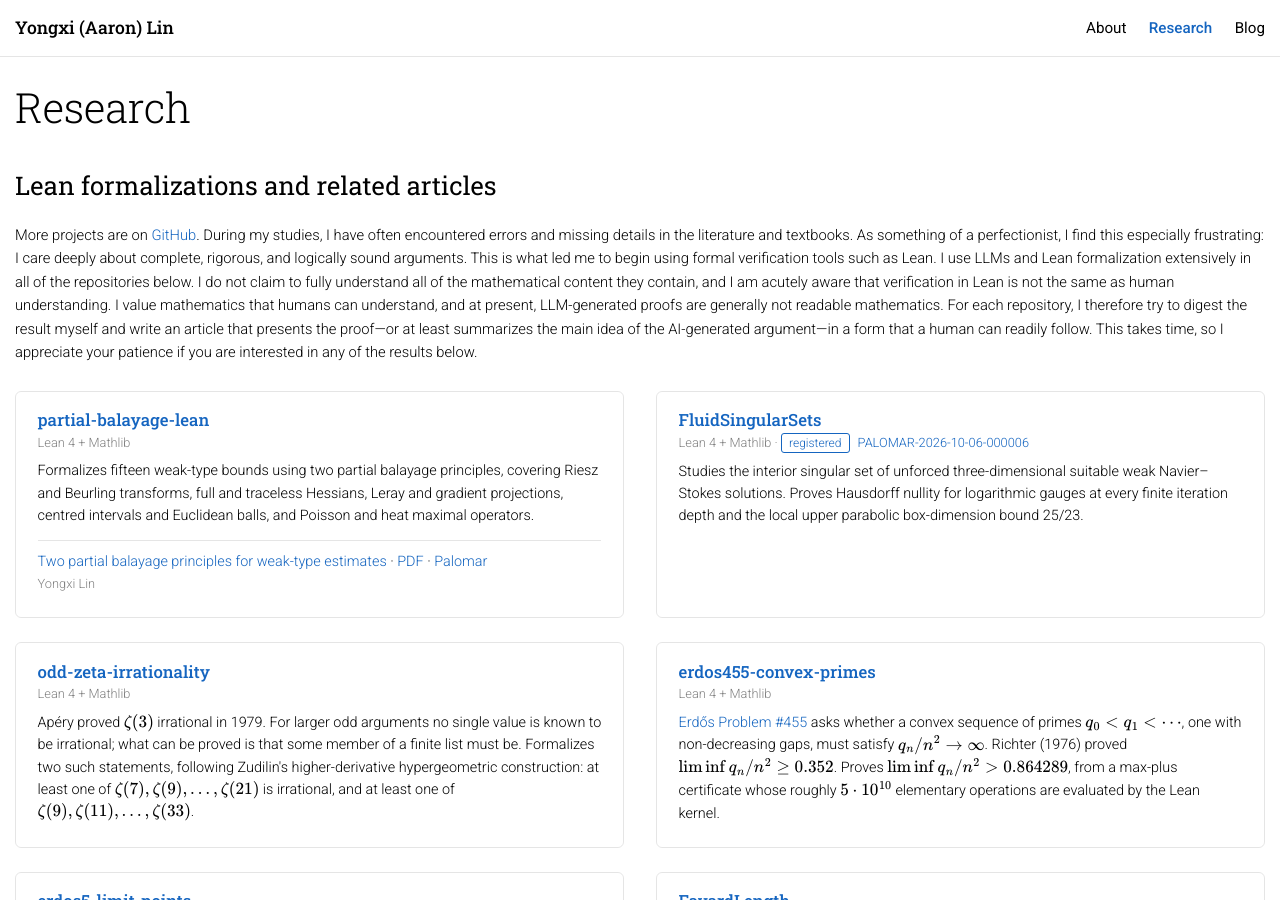
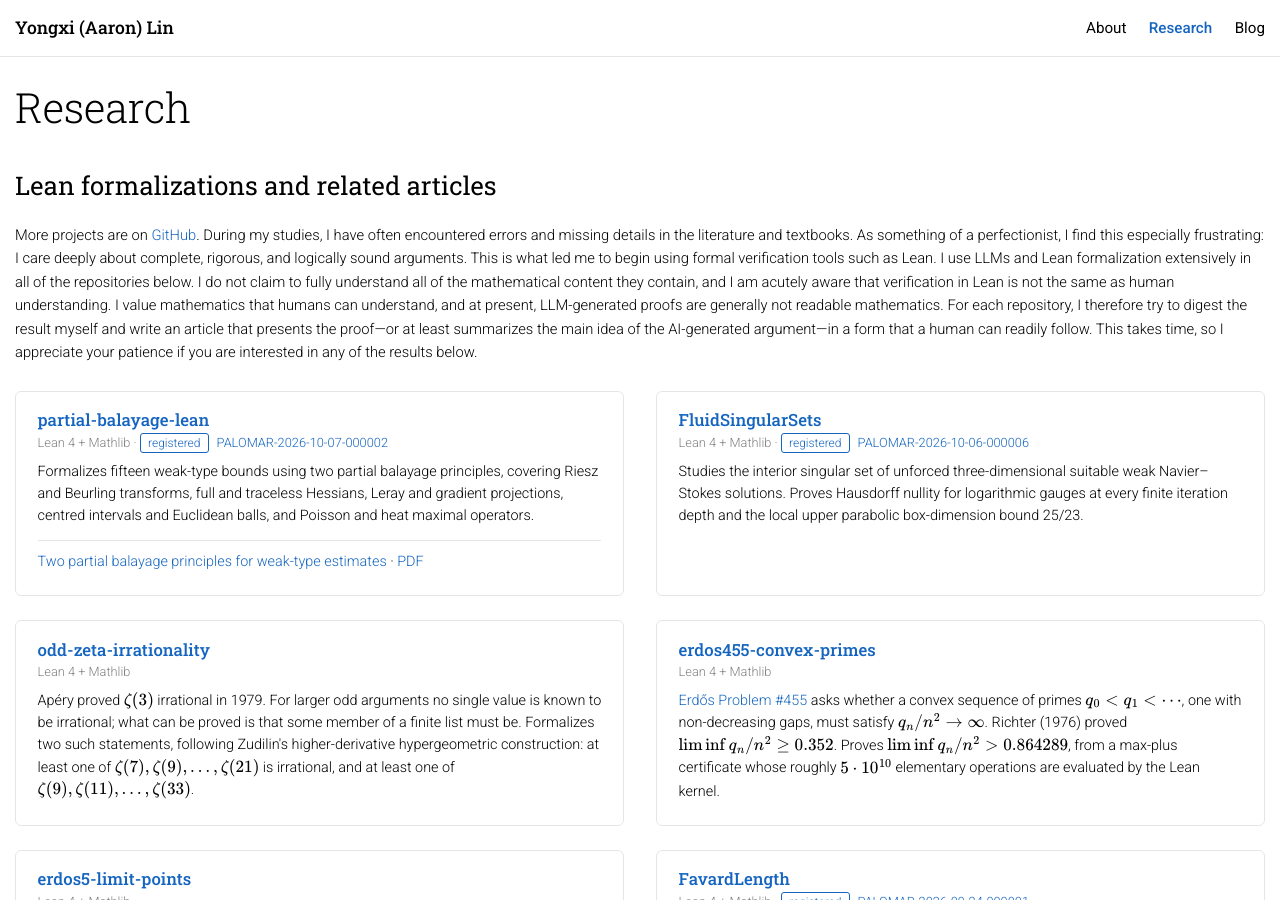
Before and after one commit to CoolRmal/coolrmal.github.io, a Jekyll site: the page built from research.md, in a window 1280 px wide and 900 px high. Built offline with Jekyll 4.4.1, drawn with Linux system fonts in a browser that asks for light colours; formulas are drawn with MathJax 3.

Commit message:
Match Palomar registration style for partial balayage

```diff
--- a/research.md
+++ b/research.md
@@ -28,7 +28,7 @@ nav: research
 
 <div class="repo-card" id="partial-balayage-lean">
   <h3 class="entry-title"><a href="https://github.com/CoolRmal/partial-balayage-lean" target="_blank" rel="noopener noreferrer">partial-balayage-lean</a></h3>
-  <p class="entry-meta">Lean 4 + Mathlib</p>
+  <p class="entry-meta">Lean 4 + Mathlib &middot; <span class="badge">registered</span> <a href="https://palomar-registry.org/entry?id=PALOMAR-2026-10-07-000002&amp;version=1" target="_blank" rel="noopener noreferrer">PALOMAR-2026-10-07-000002</a></p>
   <p class="repo-description">
     Formalizes fifteen weak-type bounds using two partial balayage principles, covering
     Riesz and Beurling transforms, full and traceless Hessians, Leray and
@@ -38,8 +38,6 @@ nav: research
   <p class="article-links">
     <a href="{{ '/articles/two-partial-balayage-principles/' | relative_url }}">Two partial balayage principles for weak-type estimates</a>
     &middot; <a href="{{ '/assets/papers/two-partial-balayage-principles.pdf' | relative_url }}" target="_blank" rel="noopener noreferrer">PDF</a>
-    &middot; <a href="https://palomar-registry.org/entry?id=PALOMAR-2026-10-07-000002&amp;version=1" target="_blank" rel="noopener noreferrer">Palomar</a>
-    <br><span class="entry-meta">Yongxi Lin</span>
   </p>
 </div>
 
```
